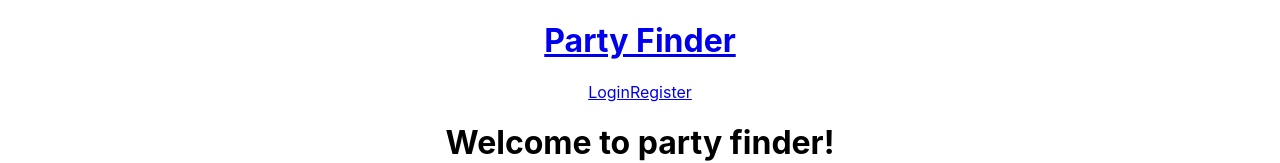
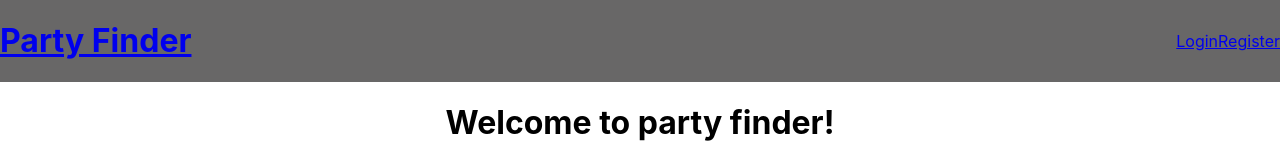
Before and after one commit to laurabow/party-finder, a React (Create React App) app in the folder client/: page / in a window 1280 px wide. Shown: the top 163 px of the page. Built offline with nearby package versions, Linux system fonts and the light colour scheme; no server answers.

Commit message:
started some basic styling to navbar

```diff
--- a/client/src/components/UI/NavBar/NavBar.css
+++ b/client/src/components/UI/NavBar/NavBar.css
@@ -0,0 +1,10 @@
+.navbar {
+  display: flex;
+  justify-content: space-between;
+  background-color: rgb(104, 103, 103);
+}
+
+.welcome-buttons {
+  display: flex;
+  align-items: center;
+}
--- a/client/src/components/UI/NavBar/NavBar.jsx
+++ b/client/src/components/UI/NavBar/NavBar.jsx
@@ -1,20 +1,21 @@
 import React from 'react'
+import './NavBar.css';
 import { Link } from "react-router-dom";
 
 export default function NavBar(props) {
   return (
-    <div>
+    <div className='navbar'>
       <Link to='/'>
       <h1>Party Finder</h1>
       </Link>
-      <div>
+      <div className='welcome-buttons'>
         {props.currentUser ?
-        <>
+        <div className='welcome-buttons'>
             <h4>Welcome, {props.currentUser.username}!</h4>
             <Link to='/posts'><button>Find a Party!</button></Link>
             <Link to='/posts/create'><button>Create a Party!</button></Link>
         <button onClick={props.logout}>Logout</button>
-          </>
+          </div>
           :
           <>
             <Link to='/login'>Login</Link>
```
